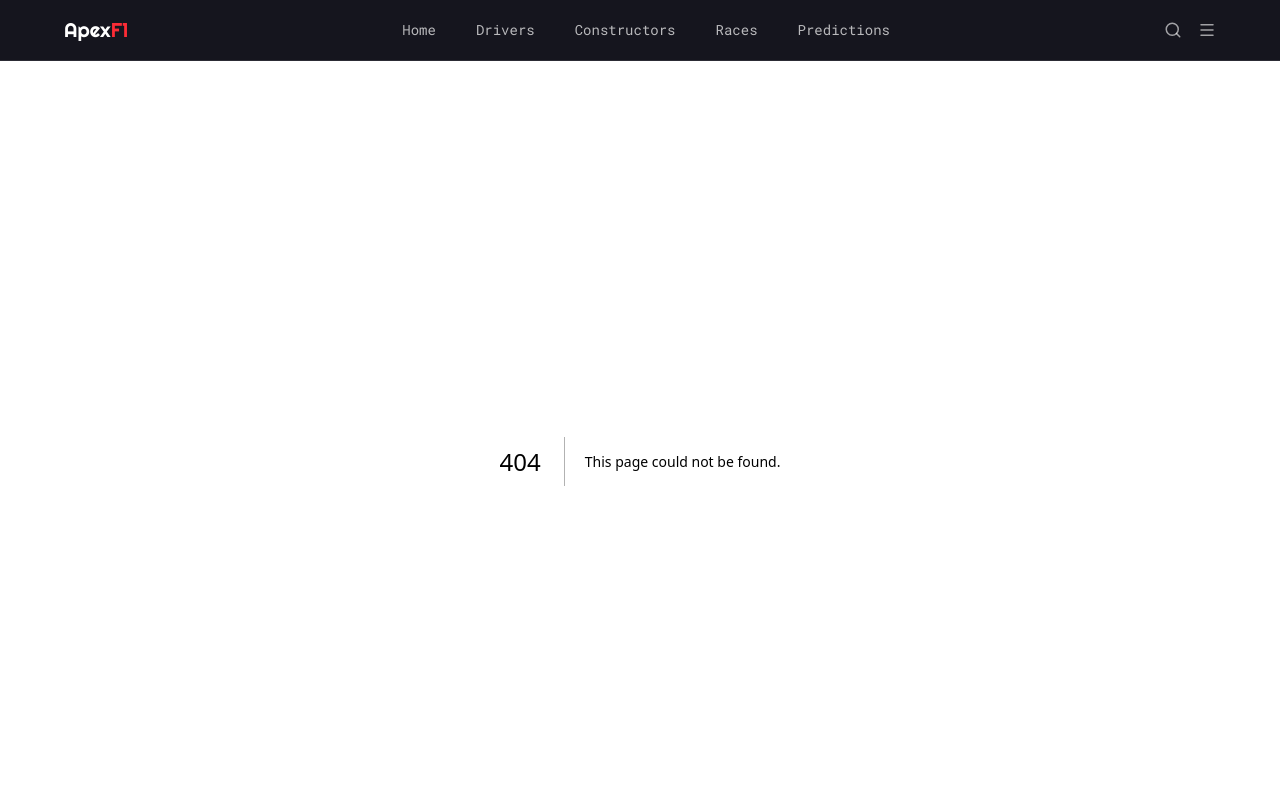
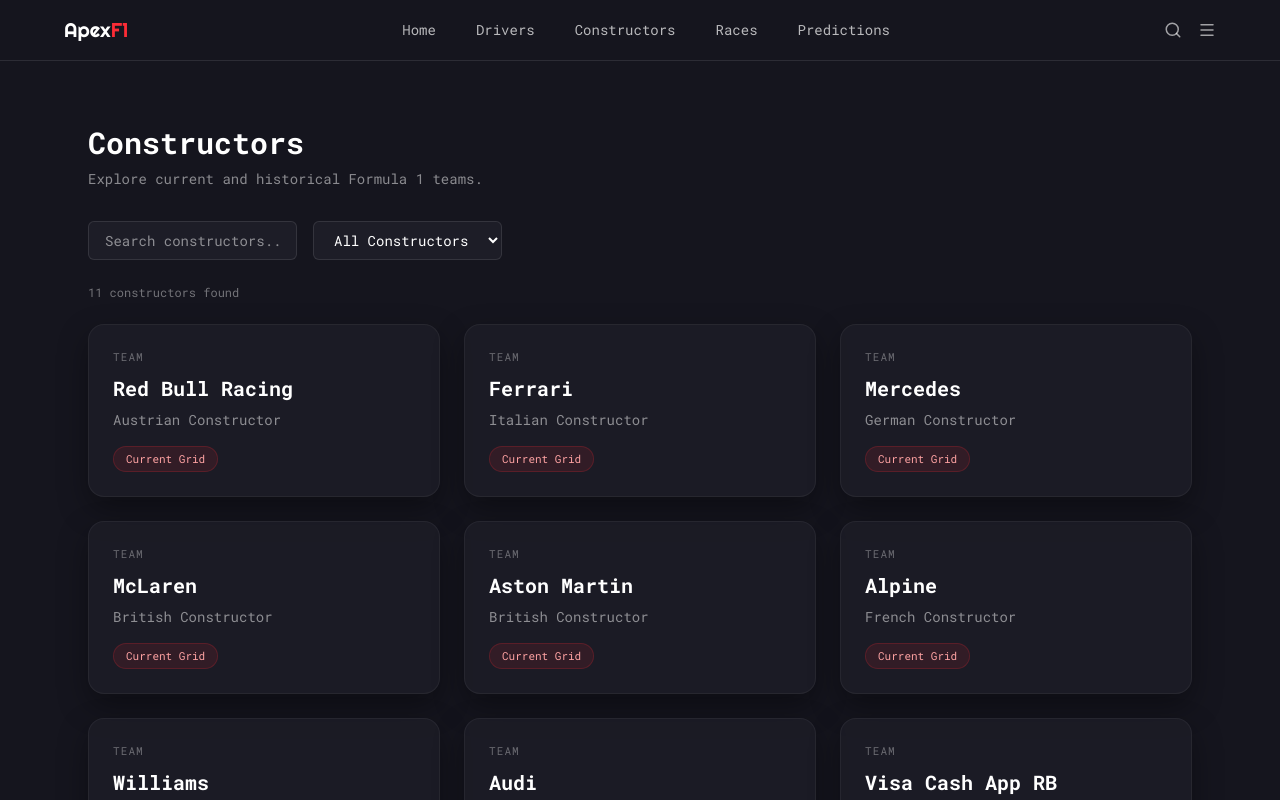
Before and after one commit to HanxxFeli/ApexF1, a Next.js app in the folder web/: page /constructors in a window 1280 px wide. Before the commit this address had no page. Shown: the top 800 px of the page. Built offline with nearby package versions, Linux system fonts and the light colour scheme.

Commit message:
feat: add constructors page with search and grid filters using mock data

```diff
--- /dev/null
+++ b/web/app/constructors/page.tsx
@@ -0,0 +1,153 @@
+"use client";
+
+import { useState } from "react";
+import Card from "@/components/ui/Card";
+import { match } from "assert";
+
+/**
+ * Constructor type definition
+ */
+type Constructor = {
+  constructor_id: number;
+  name: string;
+  nationality?: string;
+  constructor_ref?: string;
+};
+
+// Temp mock constructor data used until backend integration
+const mockConstructors: Constructor[] = [
+  { constructor_id: 1, name: "Red Bull Racing", nationality: "Austrian", constructor_ref: "red_bull" },
+  { constructor_id: 2, name: "Ferrari", nationality: "Italian", constructor_ref: "ferrari" },
+  { constructor_id: 3, name: "Mercedes", nationality: "German", constructor_ref: "mercedes" },
+  { constructor_id: 4, name: "McLaren", nationality: "British", constructor_ref: "mclaren" },
+  { constructor_id: 5, name: "Aston Martin", nationality: "British", constructor_ref: "aston_martin" },
+  { constructor_id: 6, name: "Alpine", nationality: "French", constructor_ref: "alpine" },
+  { constructor_id: 7, name: "Williams", nationality: "British", constructor_ref: "williams" },
+  { constructor_id: 8, name: "Audi", nationality: "German", constructor_ref: "audi" },
+  { constructor_id: 9, name: "Visa Cash App RB", nationality: "Italian", constructor_ref: "rb" },
+  { constructor_id: 10, name: "Haas F1 Team", nationality: "American", constructor_ref: "haas" },
+  { constructor_id: 11, name: "Cadillac", nationality: "American", constructor_ref: "cadillac"},
+];
+
+/**
+ * 2026 current constructor grid
+ * used for frontend filtering
+ */
+const CURRENT_GRID = [
+  "Red Bull Racing",
+  "Ferrari",
+  "Mercedes",
+  "McLaren",
+  "Aston Martin",
+  "Alpine",
+  "Williams",
+  "Audi",
+  "Visa Cash App RB",
+  "Haas F1 Team",
+  "Cadillac",
+];
+
+/**
+ * Constructors Page
+ *
+ * - Displays a searchable and filterable list of Formula 1 constructors
+ * - Uses mock data for now
+ */
+export default function ConstructorsPage() {
+  const [ search, setSearch ] = useState("");
+  const [ filter, setFilter ] = useState<"all" | "current" | "past">("all");
+
+  /**
+   * Filters constructors based on:
+   * - Search input
+   * - current/past team selection
+   */
+  const filteredConstructors = mockConstructors.filter((constructor) => {
+    const matchesSearch = constructor.name
+      .toLowerCase()
+      .includes(search.toLowerCase());
+
+    const isCurrent = CURRENT_GRID.includes(constructor.name);
+
+    if (filter === "current") {
+      return matchesSearch && isCurrent;
+    }
+
+    if (filter === "past") {
+      return matchesSearch && !isCurrent;
+    }
+
+    return matchesSearch;
+  });
+
+  return (
+    <div className="mx-auto max-w-[1200px] px-12 py-16">
+      {/* Page Header */}
+      <h1 className="text-3xl font-semibold">Constructors</h1>
+
+      <p className="mt-2 text-sm text-white/50">
+        Explore current and historical Formula 1 teams.
+      </p>
+
+      {/* Search + Filter Controls */}
+      <div className="mt-8 flex flex-wrap gap-4">
+        <input
+          type="text"
+          placeholder="Search constructors..."
+          value={search}
+          onChange={(e) => setSearch(e.target.value)}
+          className="rounded-md border border-white/10 bg-[#1D1D27] px-4 py-2 text-sm focus:border-red-500 focus:outline-none"
+        />
+
+        <select
+          value={filter}
+          onChange={(e) =>
+            setFilter(e.target.value as "all" | "current" | "past")
+          }
+          className="rounded-md border border-white/10 bg-[#1D1D27] px-4 py-2 text-sm"
+        >
+          <option value="all">All Constructors</option>
+          <option value="current">Current Grid</option>
+          <option value="past">Past Teams</option>
+        </select>
+      </div>
+
+      {/* Result Count */}
+      <p className="mt-6 text-xs text-white/40">
+        {filteredConstructors.length} constructors found
+      </p>
+
+      {/* Constructor Cards */}
+      <div className="mt-6 grid grid-cols-1 gap-6 md:grid-cols-2 lg:grid-cols-3">
+        {filteredConstructors.map((constructor) => (
+          <Card
+            key={constructor.constructor_id}
+            className="
+              p-6
+              transition-all duration-200
+              hover:-translate-y-1
+              hover:shadow-[0_0_25px_rgba(239,68,68,0.18)]
+            hover:border-red-500/20
+            "
+          >
+            <p className="text-[11px] uppercase tracking-widest text-white/35">
+              Team
+            </p>
+
+            <h3 className="mt-2 text-xl font-semibold text-white">
+              {constructor.name}
+            </h3>
+
+            <p className="mt-2 text-sm text-white/50">
+              {constructor.nationality ?? "Unknown"} Constructor
+            </p>
+
+            <div className="mt-4 inline-flex rounded-full border border-red-500/20 bg-red-500/10 px-3 py-1 text-[11px] text-red-300">
+              {CURRENT_GRID.includes(constructor.name) ? "Current Grid" : "Past Team"}
+            </div>
+          </Card>
+        ))}
+      </div>
+    </div>
+  );
+}
```
